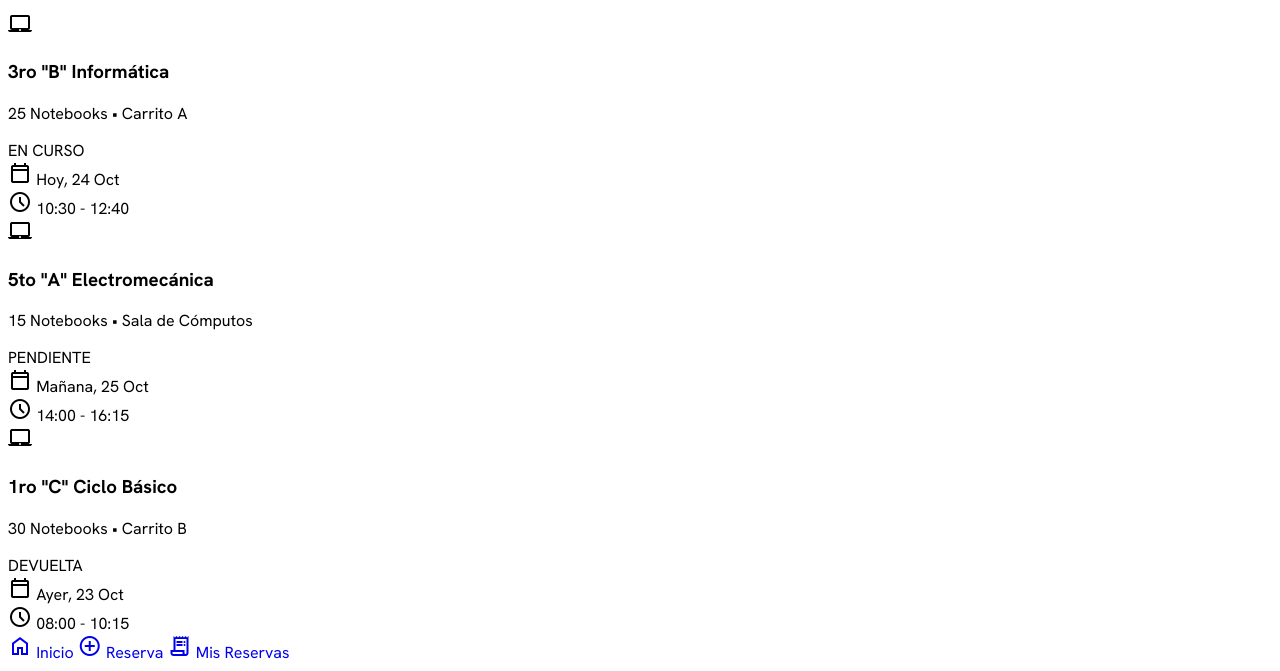
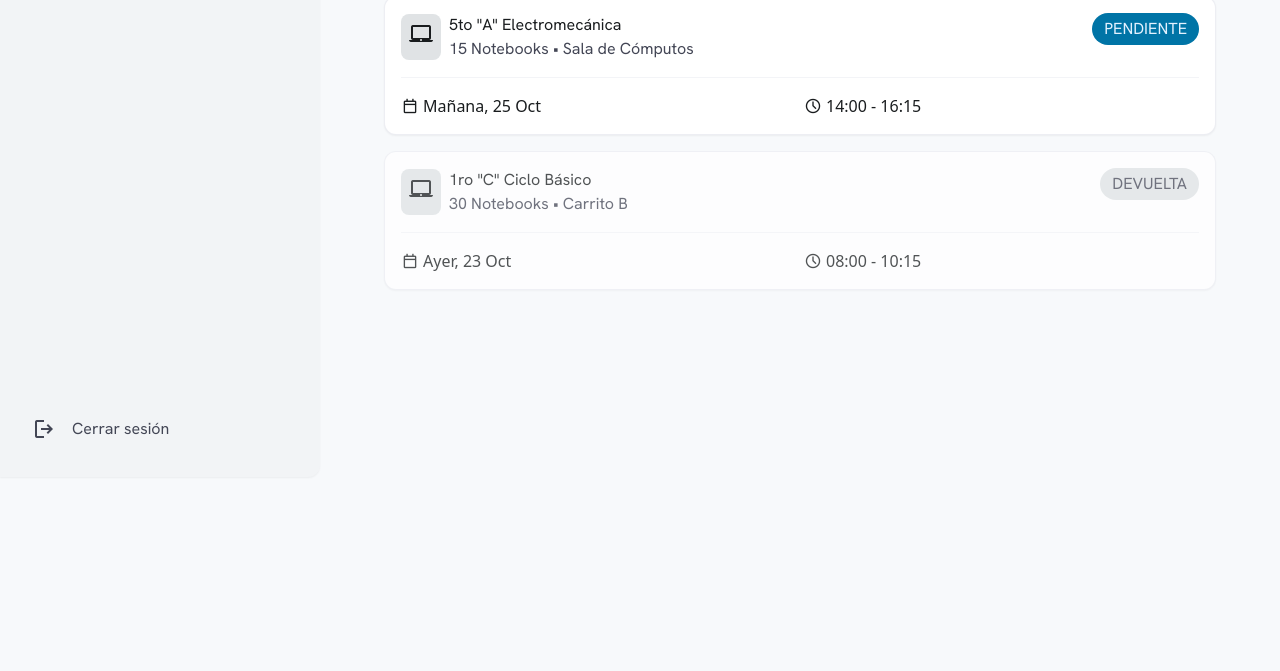
Before and after one commit to proa-pollux/reserva-notebooks-proa, a plain HTML site: page app/paginas/mis-reservas.html in a window 1280 px wide. Shown: the part 323-994 px from the top of the page. After the commit the page ends 800 px from the top, so only its background shows below. Drawn offline with nearby package versions, Linux system fonts and the light colour scheme; files that its build step writes are made by us from their sources.

Commit message:
Agrego tailwind

```diff
--- a/app/paginas/mis-reservas.html
+++ b/app/paginas/mis-reservas.html
@@ -8,14 +8,15 @@
 
     <title>Mis Reservas - Gestión Técnica</title>
 
-    <link rel="stylesheet" href="css/style.css">
-    <link rel="stylesheet" href="css/mis-reservas.css">
+    <script src="https://cdn.tailwindcss.com?plugins=forms,container-queries"></script>
+    <script src="../js/tailwind.js"></script>
 
-    <link href="https://fonts.googleapis.com/css2?family=Hanken+Grotesk:wght@400;600;700&display=swap"
-        rel="stylesheet">
+    <link rel="preconnect" href="https://fonts.googleapis.com">
+    <link rel="preconnect" href="https://fonts.gstatic.com" crossorigin>
 
-    <link href="https://fonts.googleapis.com/css2?family=Material+Symbols+Outlined:wght,FILL@100..700,0..1&display=swap"
-        rel="stylesheet">
+    <link href="https://fonts.googleapis.com/css2?family=Hanken+Grotesk:wght@400;600;700&display=swap" rel="stylesheet">
+    <link href="https://fonts.googleapis.com/css2?family=Material+Symbols+Outlined:wght,FILL@100..700,0..1&display=swap" rel="stylesheet">
+    <link rel="stylesheet" href="../css/style.css">
 
 </head>
 
```
